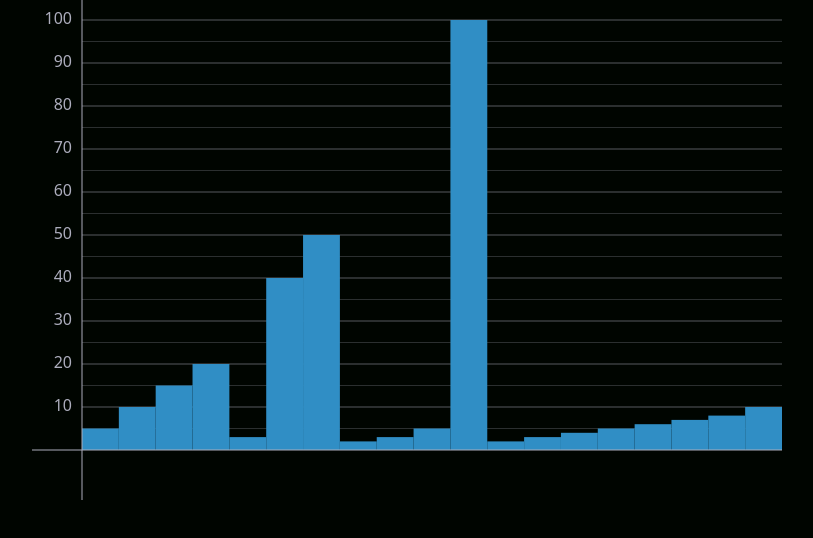
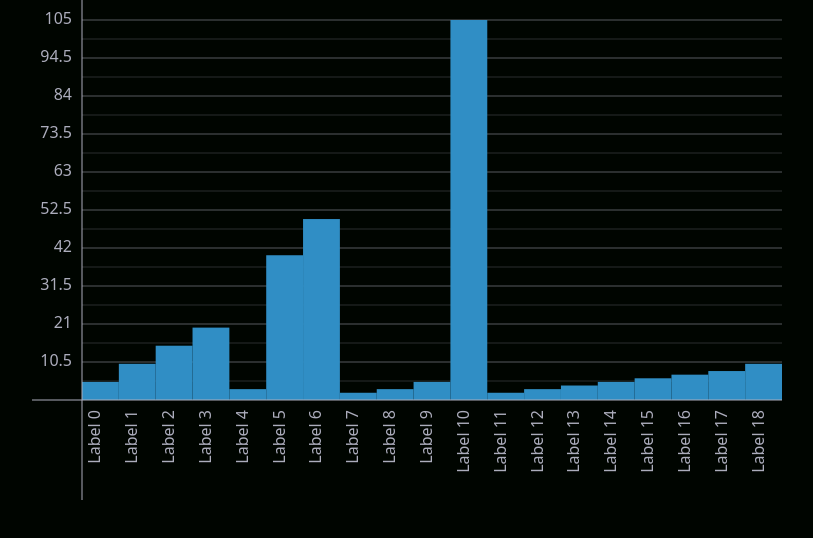
Before and after one commit to Luke-zhang-04/jitto-challenge, a React (Vite) app: page / in a window 1280 px wide. Shown: the top 538 px of the page, without its empty margins (233-1046 px from the left). Built offline with nearby package versions, Linux system fonts and the light colour scheme.

Commit message:
feat: add labels

```diff
--- a/src/App.tsx
+++ b/src/App.tsx
@@ -1,13 +1,12 @@
 import {BarGraph} from "./components/bar-graph"
 import styles from "./App.module.scss"
+
+const data = [5, 10, 15, 20, 3, 40, 50, 2, 3, 5, 105, 2, 3, 4, 5, 6, 7, 8, 10]
 
 export const App: React.FC = () => {
     return (
         <div className={styles.contentContainer}>
-            <BarGraph
-                data={[5, 10, 15, 20, 3, 40, 50, 2, 3, 5, 100, 2, 3, 4, 5, 6, 7, 8, 10]}
-                labels={["label 3", "label 4", "label 2", "label 1"]}
-            />
+            <BarGraph data={data} labels={data.map((_, index) => `Label ${index}`)} />
         </div>
     )
 }
--- a/src/components/bar-graph/index.tsx
+++ b/src/components/bar-graph/index.tsx
@@ -8,18 +8,19 @@ export interface BarGraphProps {
 
 const width = 750
 const height = 500
-const axisPadding = 50
+const xAxisPadding = 50
+const yAxisPadding = 100
 const topPadding = 20
 const labelAxisPadding = 10
 
-export const BarGraph: React.FC<BarGraphProps> = ({data}) => {
+export const BarGraph: React.FC<BarGraphProps> = ({data, labels: xLabels}) => {
     const max = Math.max(...data)
     const barSpacing = (() => {
-        const spacing = (width - axisPadding) / (data.length + 1) / data.length
+        const spacing = (width - xAxisPadding) / (data.length + 1) / data.length
 
         return spacing < 5 ? 0 : spacing
     })()
-    const barWidth = (width - axisPadding - barSpacing) / data.length - barSpacing
+    const barWidth = (width - xAxisPadding - barSpacing) / data.length - barSpacing
     const yLabelCount = Math.min(Math.max(5, max / 10), 10)
 
     // TODO: make labels nice whole numbers
@@ -27,12 +28,12 @@ export const BarGraph: React.FC<BarGraphProps> = ({data}) => {
         .fill(undefined)
         .map((_, index) => (max / 10) * (index + 1))
 
-    const yLabelSpacing = (height - axisPadding - topPadding) / yLabelCount
+    const yLabelSpacing = (height - yAxisPadding - topPadding) / yLabelCount
 
     return (
         <svg width={width} height={height} viewBox={`0 0 ${width} ${height}`}>
             {yLabels.map((label, index) => {
-                const labelY = height - axisPadding - yLabelSpacing * (1 + index)
+                const labelY = height - yAxisPadding - yLabelSpacing * (1 + index)
 
                 return (
                     <React.Fragment key={`yLabel-${label}`}>
@@ -40,20 +41,20 @@ export const BarGraph: React.FC<BarGraphProps> = ({data}) => {
                             className={styles.axisLabel}
                             textAnchor="end"
                             dominantBaseline="middle"
-                            x={axisPadding - labelAxisPadding}
+                            x={xAxisPadding - labelAxisPadding}
                             y={labelY}
                         >
                             {label}
                         </text>
                         <line
-                            x1={axisPadding}
+                            x1={xAxisPadding}
                             y1={labelY}
                             x2={width}
                             y2={labelY}
                             className={styles.gridLine}
                         ></line>
                         <line
-                            x1={axisPadding}
+                            x1={xAxisPadding}
                             y1={labelY + yLabelSpacing / 2}
                             x2={width}
                             y2={labelY + yLabelSpacing / 2}
@@ -63,35 +64,56 @@ export const BarGraph: React.FC<BarGraphProps> = ({data}) => {
                 )
             })}
             {data.map((value, index) => {
-                const barHeight = (height - axisPadding - topPadding) * (value / max)
+                const barHeight = (height - yAxisPadding - topPadding) * (value / max)
                 const barX =
-                    axisPadding +
+                    xAxisPadding +
                     barSpacing +
-                    ((width - axisPadding - barSpacing) / data.length) * index
+                    ((width - xAxisPadding - barSpacing) / data.length) * index
 
                 return (
                     <rect
                         key={`bar-${value}-${index}`}
                         x={barX}
-                        y={height - barHeight - axisPadding}
+                        y={height - barHeight - yAxisPadding}
                         width={barWidth}
                         height={barHeight}
                         className={styles.bar}
                     ></rect>
                 )
             })}
+            {/* Will always display labels if they are specified, no matter the number of bars. Assumes that the number of labels = length of data. */}
+            {xLabels?.map((label, index) => {
+                const labelX =
+                    xAxisPadding +
+                    barSpacing +
+                    barWidth / 2 +
+                    ((width - xAxisPadding - barSpacing) / data.length) * index
+                const labelY = height - yAxisPadding + labelAxisPadding
+
+                return (
+                    <text
+                        className={styles.axisLabel}
+                        textAnchor="end"
+                        x={labelX}
+                        y={labelY}
+                        transform={`rotate(270, ${labelX}, ${labelY})`}
+                    >
+                        {label}
+                    </text>
+                )
+            }) ?? []}
             <line
-                x1={axisPadding}
+                x1={xAxisPadding}
                 y1={0}
-                x2={axisPadding}
+                x2={xAxisPadding}
                 y2={width}
                 className={styles.axis}
             ></line>
             <line
                 x1={0}
-                y1={height - axisPadding}
+                y1={height - yAxisPadding}
                 x2={width}
-                y2={height - axisPadding}
+                y2={height - yAxisPadding}
                 className={styles.axis}
             ></line>
         </svg>
```
